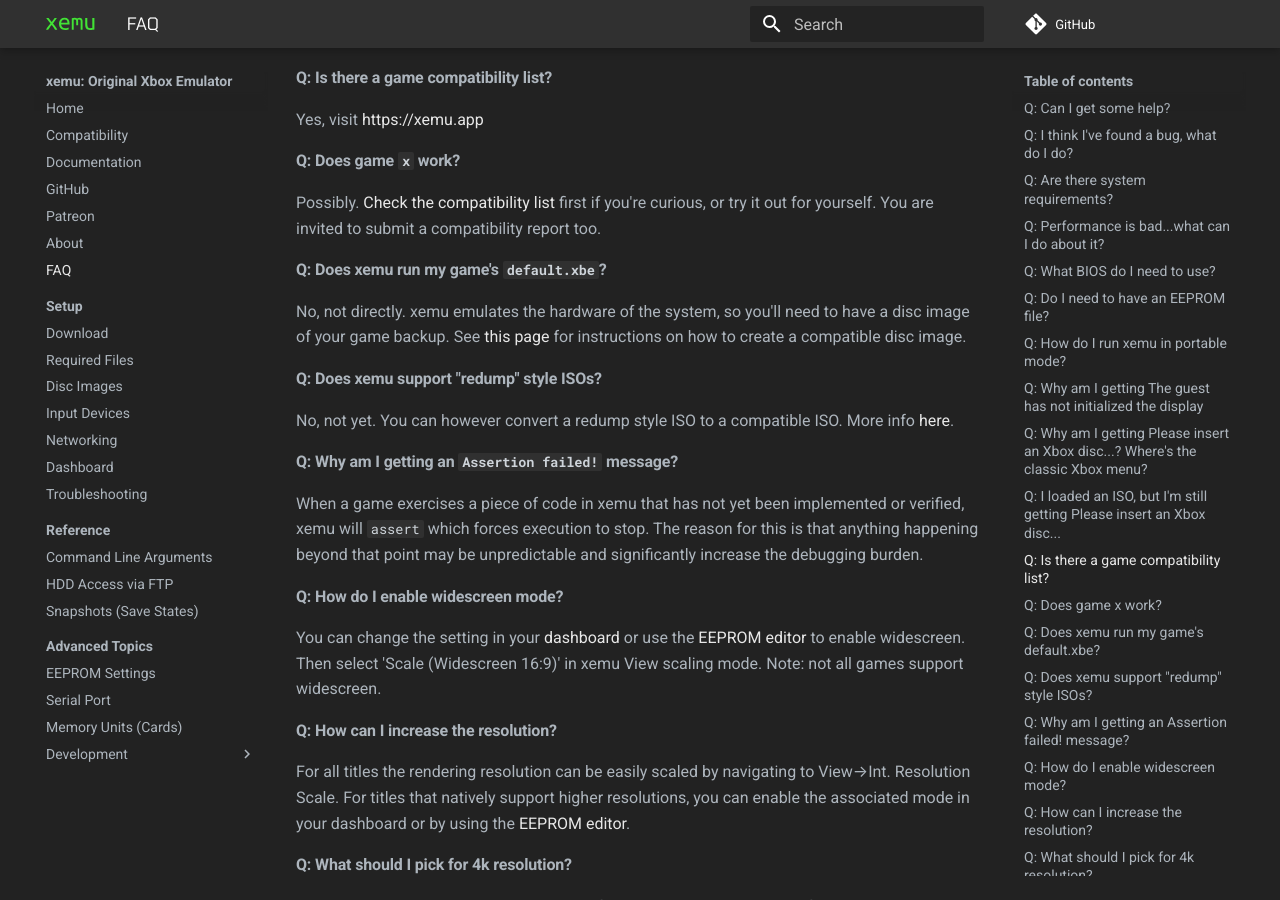
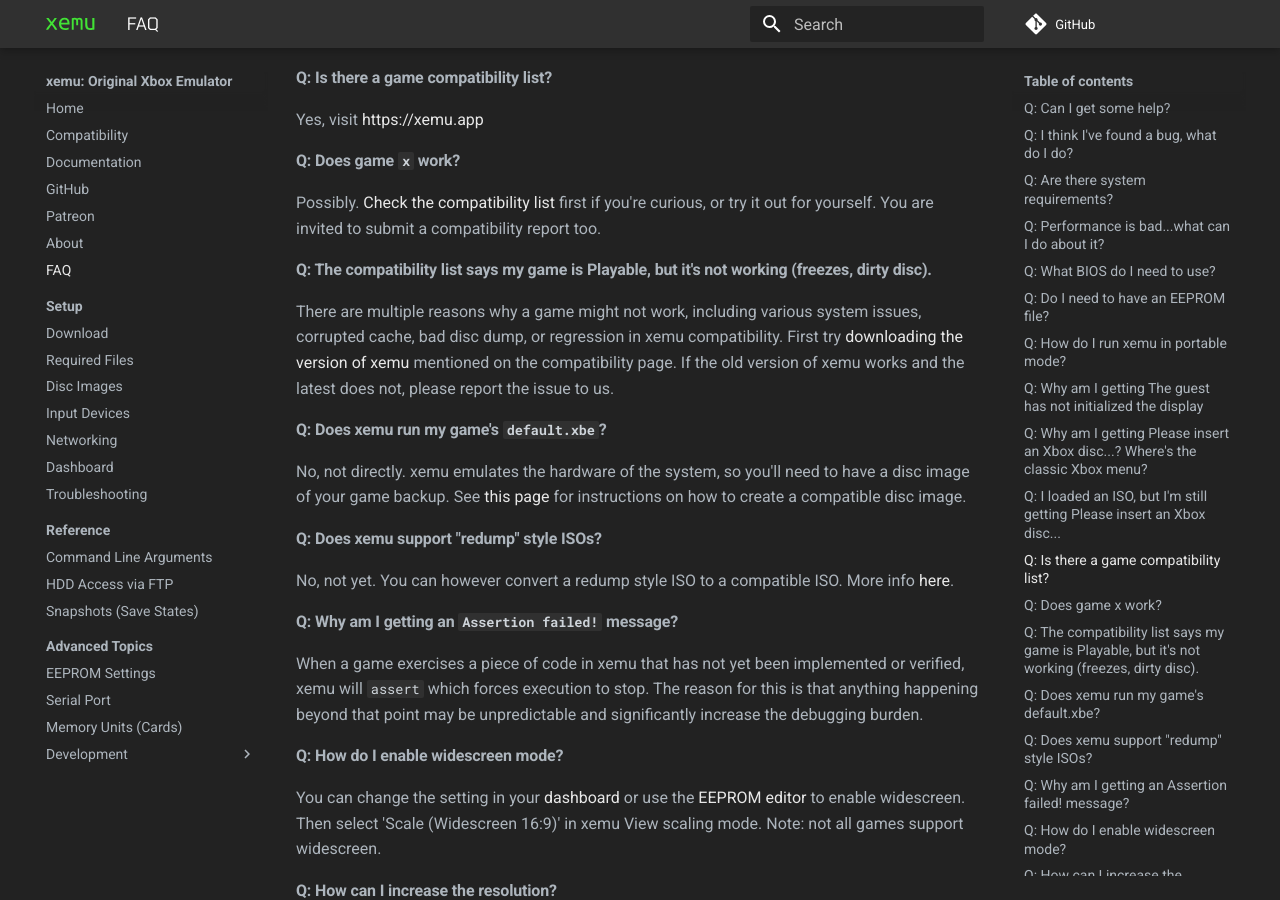
Before and after one commit to xemu-project/xemu-website, an MkDocs documentation site: the page built from docs/docs/faq.md, in a window 1280 px wide and 900 px high, scrolled down 1263 px. Built offline with MkDocs 1.6.1 and Material for MkDocs 9.7.7, drawn with Linux system fonts in a browser that asks for light colours; comment, search, counter and statistics services are not loaded.

Commit message:
Add FAQ about compatibility

```diff
--- a/docs/docs/faq.md
+++ b/docs/docs/faq.md
@@ -35,6 +35,9 @@ Yes, visit https://xemu.app
 
 #### Q: Does game `x`  work?
 Possibly. [Check the compatibility list](https://xemu.app) first if you're curious, or try it out for yourself. You are invited to submit a compatibility report too.
+
+#### Q: The compatibility list says my game is Playable, but it's not working (freezes, dirty disc).
+There are multiple reasons why a game might not work, including various system issues, corrupted cache, bad disc dump, or regression in xemu compatibility. First try [downloading the version of xemu](https://github.com/xemu-project/xemu/releases) mentioned on the compatibility page. If the old version of xemu works and the latest does not, please report the issue to us.
 
 #### Q: Does xemu run my game's `default.xbe`?
 No, not directly. xemu emulates the hardware of the system, so you'll need to have a disc image of your game backup. See [this page](disc-images.md) for instructions on how to create a compatible disc image.
```
